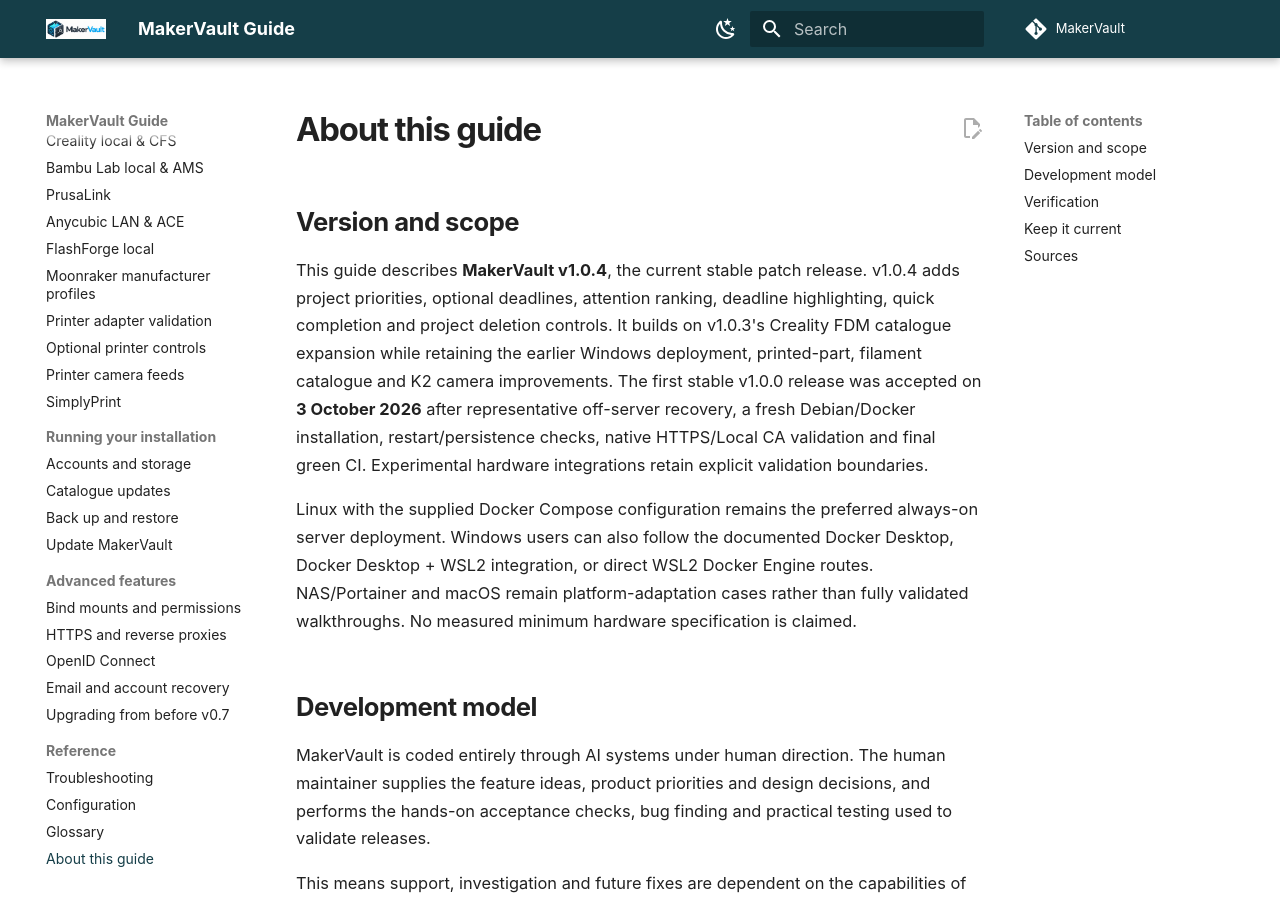
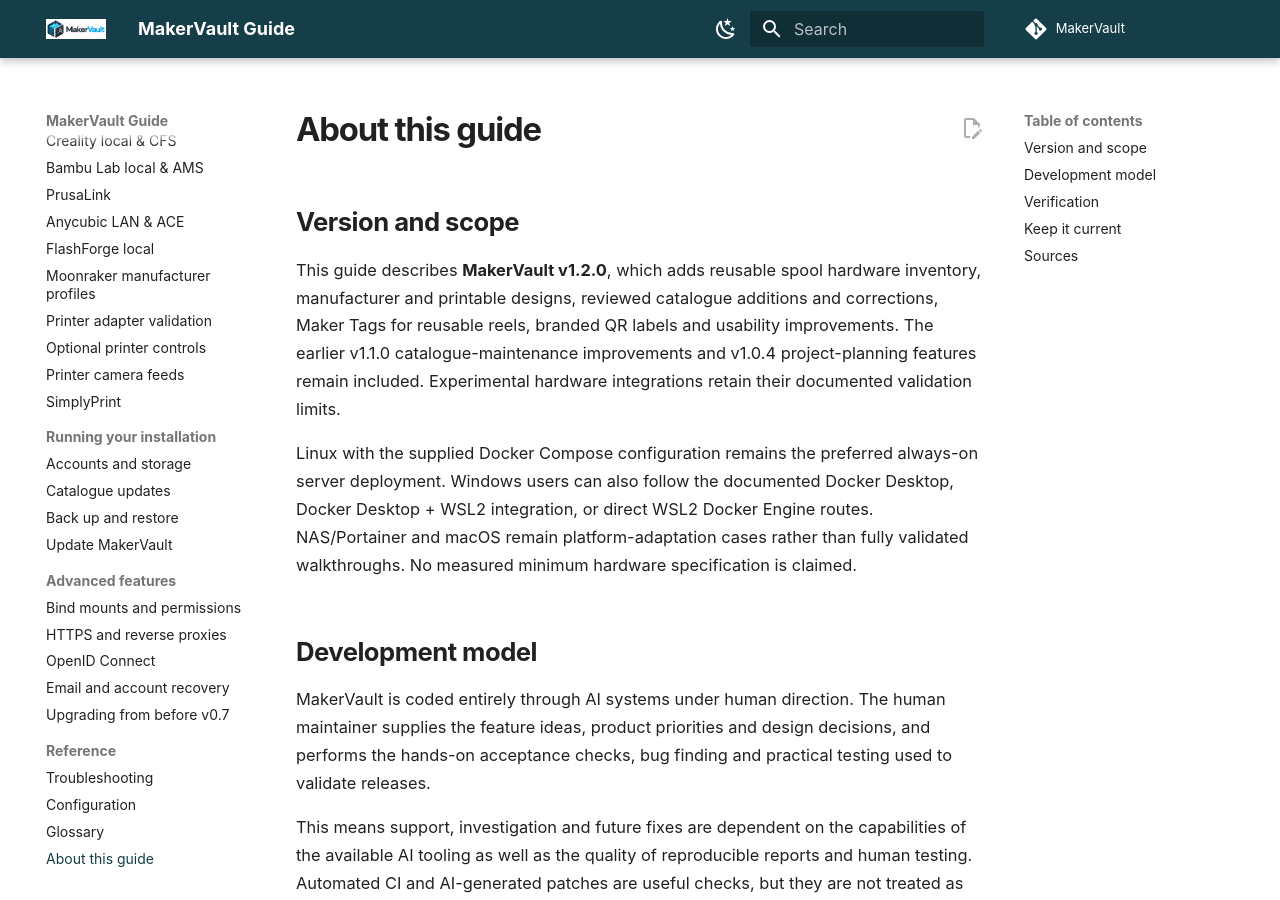
Before and after one commit to gavrd7/MakerVault, an MkDocs documentation site: the page built from docs/guide/reference/about.md, in a window 1280 px wide and 900 px high. Built offline with MkDocs 1.6.1 and Material for MkDocs 9.7.7, drawn with Linux system fonts in a browser that asks for light colours; comment, search, counter and statistics services are not loaded.

Commit message:
release: prepare v1.2.0 application version and documentation

```diff
--- a/docs/guide/reference/about.md
+++ b/docs/guide/reference/about.md
@@ -2,7 +2,7 @@
 
 ## Version and scope
 
-This guide describes **MakerVault v1.0.4**, the current stable patch release. v1.0.4 adds project priorities, optional deadlines, attention ranking, deadline highlighting, quick completion and project deletion controls. It builds on v1.0.3's Creality FDM catalogue expansion while retaining the earlier Windows deployment, printed-part, filament catalogue and K2 camera improvements. The first stable v1.0.0 release was accepted on **3 October 2026** after representative off-server recovery, a fresh Debian/Docker installation, restart/persistence checks, native HTTPS/Local CA validation and final green CI. Experimental hardware integrations retain explicit validation boundaries.
+This guide describes **MakerVault v1.2.0**, which adds reusable spool hardware inventory, manufacturer and printable designs, reviewed catalogue additions and corrections, Maker Tags for reusable reels, branded QR labels and usability improvements. The earlier v1.1.0 catalogue-maintenance improvements and v1.0.4 project-planning features remain included. Experimental hardware integrations retain their documented validation limits.
 
 Linux with the supplied Docker Compose configuration remains the preferred always-on server deployment. Windows users can also follow the documented Docker Desktop, Docker Desktop + WSL2 integration, or direct WSL2 Docker Engine routes. NAS/Portainer and macOS remain platform-adaptation cases rather than fully validated walkthroughs. No measured minimum hardware specification is claimed.
 
```
